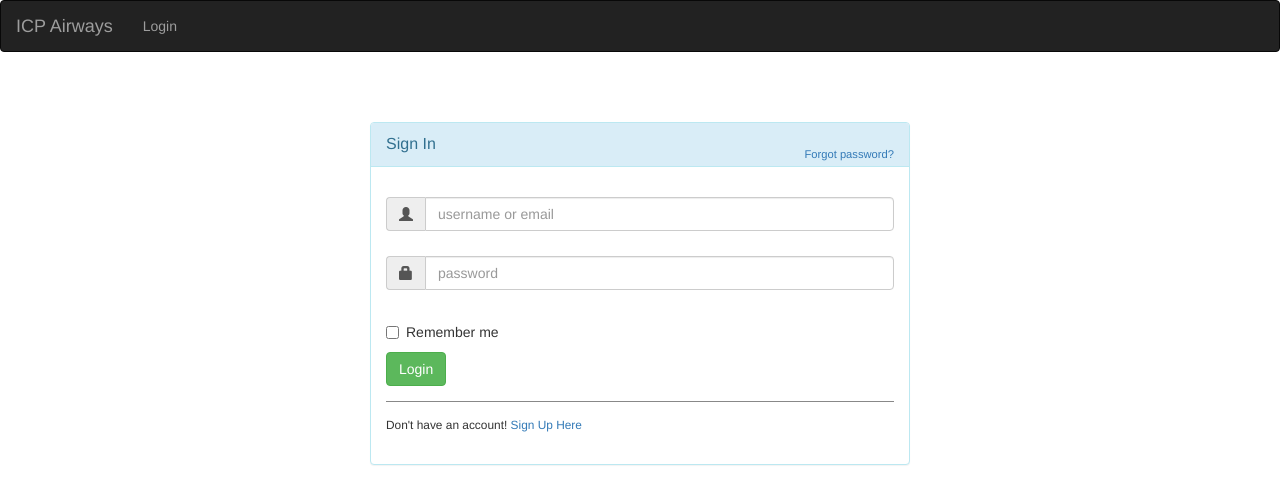
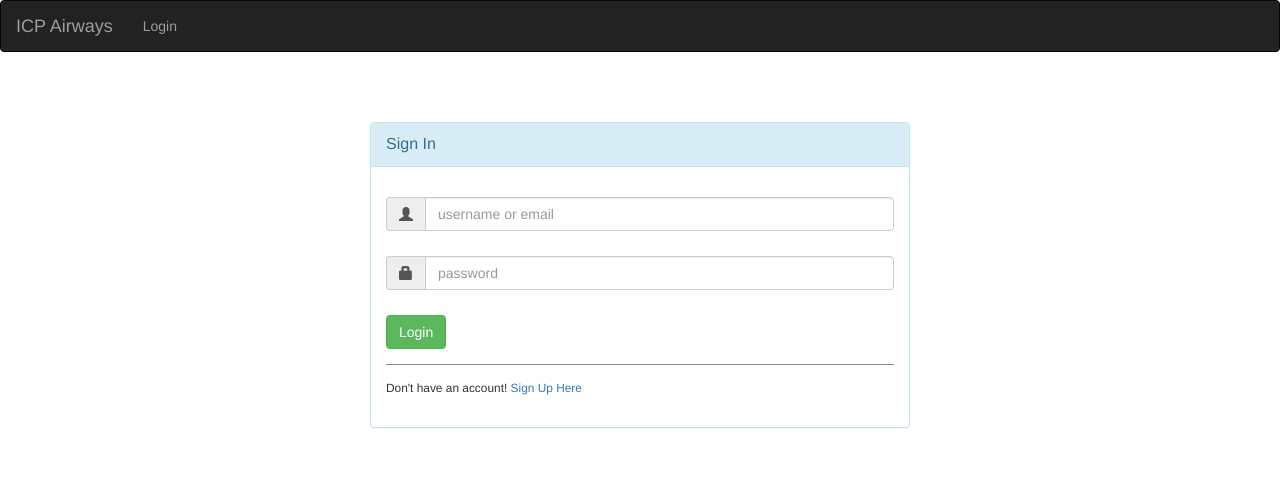
Before and after one commit to SaifRehman/ICP-Airways, an Angular app in the folder icp-frontend/: page /login in a window 1280 px wide. Shown: the top 504 px of the page. Built offline with nearby package versions, Linux system fonts and the light colour scheme.

Commit message:
#3 removed unwanted href

```diff
--- a/icp-frontend/src/app/login/login.component.html
+++ b/icp-frontend/src/app/login/login.component.html
@@ -3,9 +3,6 @@
     <div class="panel panel-info">
       <div class="panel-heading">
         <div class="panel-title">Sign In</div>
-        <div style="float:right; font-size: 80%; position: relative; top:-10px">
-          <a href="#">Forgot password?</a>
-        </div>
       </div>
 
       <div style="padding-top:30px" class="panel-body">
@@ -29,21 +26,11 @@
           </div>
 
 
-
-          <div class="input-group">
-            <div class="checkbox">
-              <label>
-                <input id="login-remember" type="checkbox" name="remember" value="1"> Remember me
-              </label>
-            </div>
-          </div>
-
-
           <div style="margin-top:10px" class="form-group">
             <!-- Button -->
 
             <div class="col-sm-12 controls">
-              <a id="btn-login" href="#" class="btn btn-success">Login </a>
+              <a id="btn-login" class="btn btn-success">Login </a>
 
             </div>
           </div>
```
